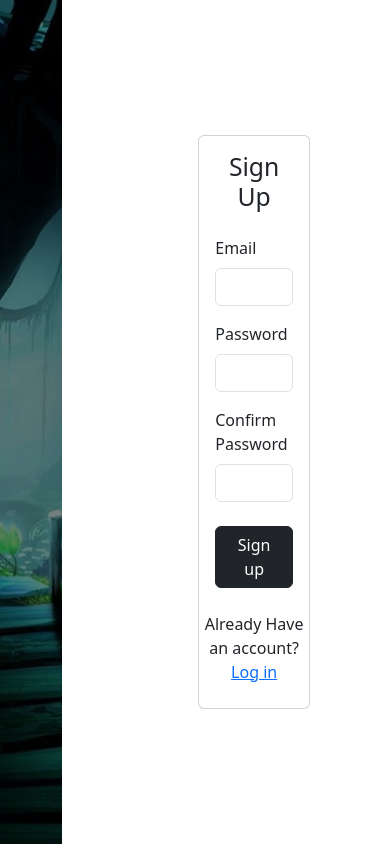
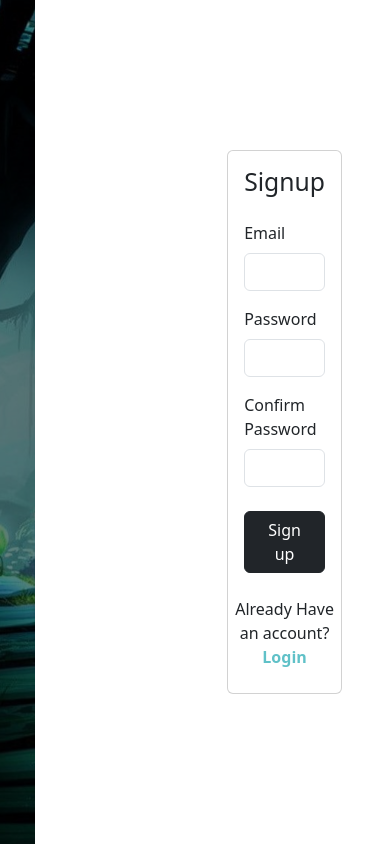
Before and after one commit to fahimkabir2212/club-caste, a React (Create React App) app: page /signup in a window 390 px wide. Built offline with nearby package versions, Linux system fonts and the light colour scheme; no server answers.

Commit message:
Responsiveness fixed of the authentication page

```diff
--- a/src/components/App.css
+++ b/src/components/App.css
@@ -1,11 +1,32 @@
+.form-label,
+.txt-form{
+  font-size: 1rem;
+  font-weight: 400;
+}
+
+.txt-form{
+  text-align: center;
+}
+
+.linking{
+  text-decoration: none;
+  color: var(--blue);
+  font-weight: 600;
+  transition: all 100ms ease-in-out;
+}
+
+.linking:hover{
+  color: #6bd7df;
+}
+
 .comps{
   margin: 0;
   padding: 0;
 }
 
 .login-page{
-  gap: 8.5rem;
-  justify-content: first baseline;
+  gap: 9rem;
+  /* justify-content: baseline; */
   align-items: center;
 }
 
@@ -30,5 +51,12 @@
 .login-form{
   justify-self: center;
   width: 500px ;
-  padding-right: 5rem;
+  padding:0 3rem;
 }
+@media screen and (max-width:1150px) and (min-width:500px){
+  .login-page{
+    gap: 0.5rem;
+    justify-content: first baseline;
+    align-items: center;
+  }
+}
--- a/src/components/Login.js
+++ b/src/components/Login.js
@@ -41,22 +41,22 @@ async function handleSubmit(e){
             <div className='login-form'>
                 <Card>
                     <Card.Body>
-                        <h2 id='email' className="text-center mb-4">LOG IN</h2>
+                        <h2 className="mb-4">Login</h2>
                         {error && <Alert variant='danger'> {error} </Alert>}
                         <form onSubmit={handleSubmit}>
                             <Form.Group className='mt-3'>
-                                <Form.Label>Email</Form.Label>
+                                <Form.Label className='form-label'>Email</Form.Label>
                                 <Form.Control type='email' ref={emailRef} required />
                             </Form.Group>
                             <Form.Group id='password' className='mt-3'>
-                                <Form.Label>Password</Form.Label>
+                                <Form.Label className='form-label'>Password</Form.Label>
                                 <Form.Control type='password' ref={passwordRef} required />
                             </Form.Group>
                             <Button disabled={loading} type='submit' className='w-100 mt-4  btn-dark'>Log In</Button>
                         </form>
                     </Card.Body>
-                    <div className="w-100 text-center mt-2 mb-4">
-                        Don't an account? <Link to="/signup" >Sign Up</Link>
+                    <div className="txt-form w-100 mt-2 mb-4">
+                        Don't an account? <Link className='linking' to="/signup" >Sign up</Link>
                     </div>
                 </Card>
             </div>
--- a/src/components/Register.js
+++ b/src/components/Register.js
@@ -44,26 +44,26 @@ async function handleSubmit(e){
             <div className='login-form'>
                 <Card>
                     <Card.Body>
-                        <h2 id='email' className="text-center mb-4">Sign Up</h2>
+                        <h2 className="mb-4">Signup</h2>
                         {error && <Alert variant='danger'> {error} </Alert>}
                         <form onSubmit={handleSubmit}>
                             <Form.Group className='mt-3'>
-                                <Form.Label>Email</Form.Label>
+                                <Form.Label className='form-label'>Email</Form.Label>
                                 <Form.Control type='email' ref={emailRef} required />
                             </Form.Group>
                             <Form.Group id='password' className='mt-3'>
-                                <Form.Label>Password</Form.Label>
+                                <Form.Label className='form-label'>Password</Form.Label>
                                 <Form.Control type='password' ref={passwordRef} required />
                             </Form.Group>
                             <Form.Group id='password-confirm' className='mt-3'>
-                                <Form.Label>Confirm Password</Form.Label>
+                                <Form.Label className='form-label'>Confirm Password</Form.Label>
                                 <Form.Control type='password' ref={passwordConfirmRef} required />
                             </Form.Group>
                             <Button disabled={loading} type='submit' className='w-100 mt-4  btn-dark'>Sign up</Button>
                         </form>
                     </Card.Body>
-                    <div className="w-100 text-center mt-2 mb-4">
-                        Already Have an account? <Link to="/login" >Log in</Link>
+                    <div className="txt-form w-100 mt-2 mb-4">
+                        Already Have an account? <Link className='linking' to="/login" >Login</Link>
                     </div>
                 </Card>
             </div>
--- a/src/index.css
+++ b/src/index.css
@@ -1,7 +1,9 @@
+@import url('https://fonts.googleapis.com/css2?family=Poppins:wght@400;500;600;700&display=swap');
+
 :root{
-  /* --black: #0E0E0E;
-  --blue: #0DE0FD;
-  --white: #D9D9D9; */
+  --black: #0E0E0E;
+  --blue: #60C1C8;
+  --white: #fff;
 }
 
 *{
@@ -14,7 +16,7 @@ body{
   font-family: 'Montserrat', sans-serif;
   font-size: 10px;
   color: var(--white);
-  background-color: var(--black);
+  background-color: var(--white);
 }
 
 h1{
@@ -23,7 +25,8 @@ h1{
 }
 
 h2{
-  font-size: 4rem;
+  font-size: 3rem;
+  font-display: t;
   font-weight: 700;
   text-align: center;
 }
```
